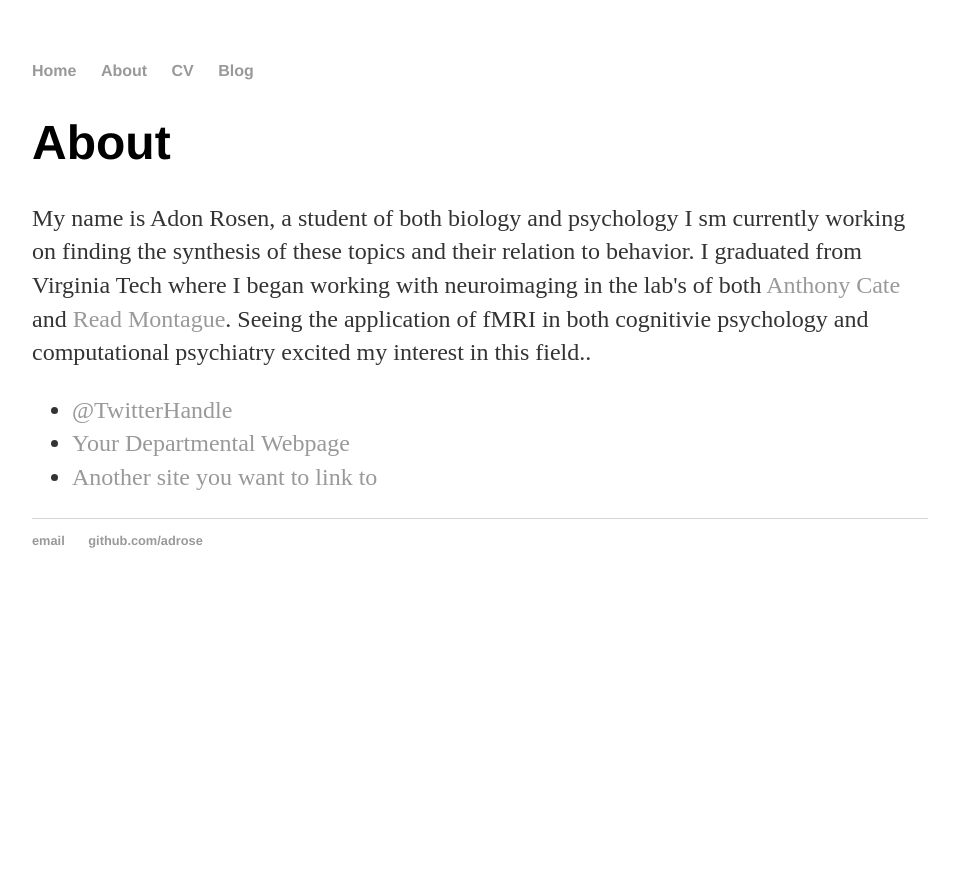
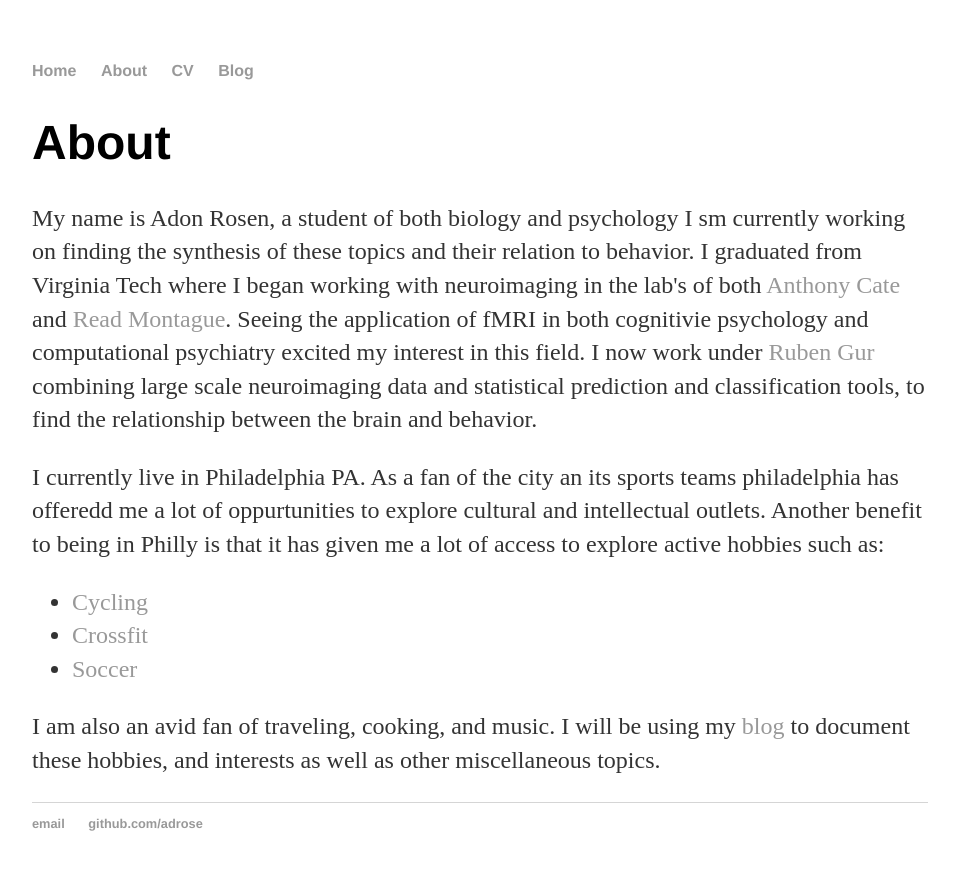
Before and after one commit to adrose/adrose.github.io, a Jekyll site: the page built from about/index.html, in a window 1280 px wide. Shown: the top 870 px of the page, without its empty margins (160-1115 px from the left). Built offline with Jekyll 4.4.1, drawn with Linux system fonts in a browser that asks for light colours.

Commit message:
Updated about

```diff
--- a/about/index.html
+++ b/about/index.html
@@ -5,11 +5,17 @@ title: About Adon Rosen
 
 		<div class="about">
 			<h1>About</h1>
-			<p>My name is Adon Rosen, a student of both biology and psychology I sm currently working on finding the synthesis of these topics and their relation to behavior. I graduated from Virginia Tech where I began working with neuroimaging in the lab's of both <a href="https://scholar.google.com/citations?user=QsJ4vsIAAAAJ&hl=en">Anthony Cate</a> and <a href="https://scholar.google.com/citations?user=rjfj_8AAAAAJ&hl=en">Read Montague</a>. Seeing the application of fMRI in both cognitivie psychology and computational psychiatry excited my interest in this field..</p>
+			<p>My name is Adon Rosen, a student of both biology and psychology I sm currently working on finding the synthesis of these topics and their relation to behavior. I graduated from Virginia Tech where I began working with neuroimaging in the lab's of both <a href="https://scholar.google.com/citations?user=QsJ4vsIAAAAJ&hl=en">Anthony Cate</a> and <a href="https://scholar.google.com/citations?user=rjfj_8AAAAAJ&hl=en">Read Montague</a>. Seeing the application of fMRI in both cognitivie psychology and computational psychiatry excited my interest in this field. I now work under <a href="https://scholar.google.com/citations?user=s0c4v8MAAAAJ&hl=en">Ruben Gur</a> combining large scale neuroimaging data and statistical prediction and classification tools, to find the relationship between the brain and behavior.</p>
 
-			<ul class="contacts">
-				<li><a href="#">@TwitterHandle</a></li>
-				<li><a href="#">Your Departmental Webpage</a></li>
-				<li><a href="#">Another site you want to link to</a></li>
-				</ul>
+            <p>I currently live in Philadelphia PA. As a fan of the city an its sports teams philadelphia has offeredd me a lot of oppurtunities to explore cultural and intellectual outlets. Another benefit to being in Philly is that it has given me a lot of access to explore active hobbies such as: </p>
+
+            <ul class="hobbies">
+                <li><a href="http://www.phillybikeclub.org/">Cycling</a></li>
+                <li><a href="http://www.steelworksstrength.com/">Crossfit</a></li>
+                <li><a href="http://phillysoccer.org/">Soccer</a></li>
+            </ul>
+
+            <p>I am also an avid fan of traveling, cooking, and music. I will be using my <a href="https://adrose.github.io/blog/">blog</a> to document these hobbies, and interests as well as other miscellaneous topics.</p>
+
+
 		</div>
```
